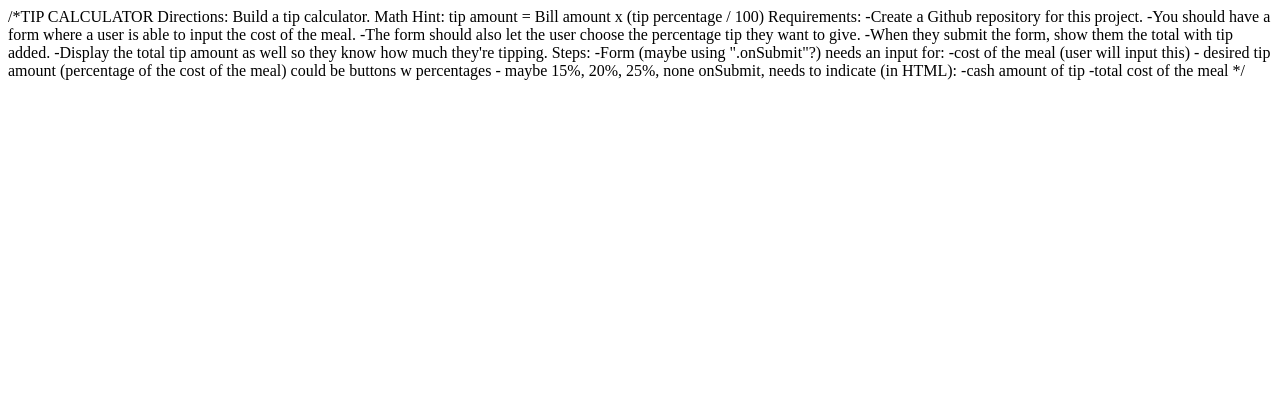
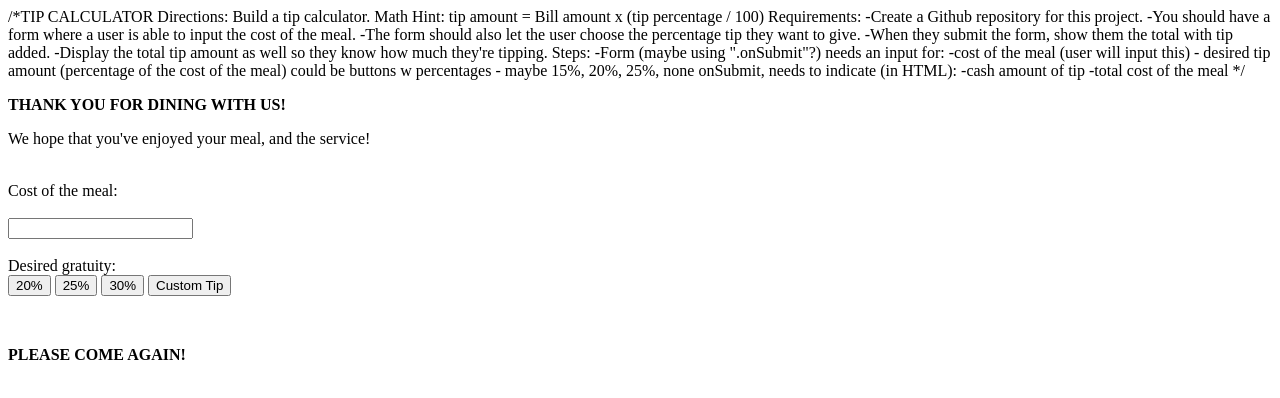
Before and after one commit to walkerjbarry/tip-calculator, a plain HTML site: page index.html in a window 1280 px wide. Drawn offline with Linux system fonts and the light colour scheme.

Commit message:
Updating HTML.

```diff
--- a/index.html
+++ b/index.html
@@ -27,13 +27,34 @@ Steps:
 
 
 <!DOCTYPE html>
-
 <html lang="en" xmlns="http://www.w3.org/1999/xhtml">
 <head>
     <meta charset="utf-8" />
     <title>Tip Calculator</title>
+    <link rel="stylesheet" type="text/css" src="styles.css" />
 </head>
+
 <body>
+    <form>
+        <p><strong>THANK YOU FOR DINING WITH US!</strong></p>
+        <p>We hope that you've enjoyed your meal, and the service!</p><br>
+
+        <label for="fname">Cost of the meal:</label><br><br>
+        <input type="number" id="fname" name="fname" value="John"><br><br>
+        <label for="lname">Desired gratuity:</label><br>
+
+        <button>20%</button>
+        <button>25%</button>
+        <button>30%</button>
+        <button>Custom Tip</button>
+
+    </form>
+    <p id="totalCost"></p><br>
+
+    <p><strong>PLEASE COME AGAIN!</strong></p>
 
 </body>
+<script>
+
+</script>
 </html>
```
